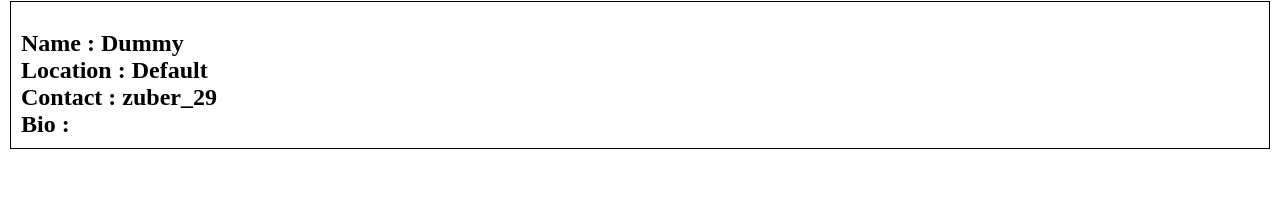
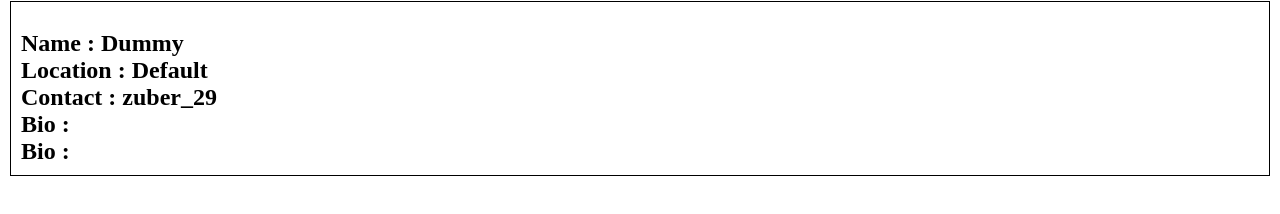
Before and after one commit to Zuber8040/food_app_with_react, a React (Vite) app: page /about in a window 1280 px wide. Shown: the part 192-406 px from the top of the page. Built offline with nearby package versions, Linux system fonts and the light colour scheme; no server answers.

Commit message:
added just to commit

```diff
--- a/src/components/UserClass.js
+++ b/src/components/UserClass.js
@@ -34,6 +34,7 @@ class UserClass extends React.Component {
                 <h2> Location : {location}</h2>
                 <h2> Contact : zuber_29</h2>
                 <h2> Bio :{bio}</h2>
+                <h2> Bio :{bio}</h2>
             </div>
         )
     }
```
